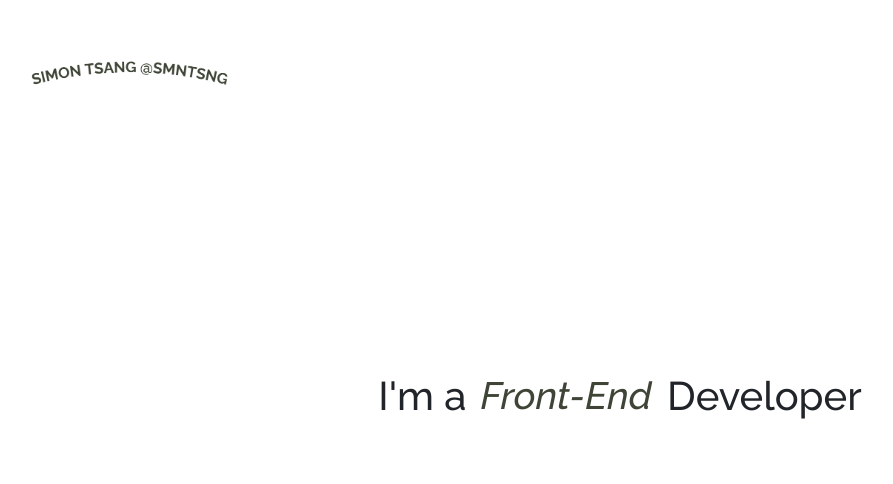
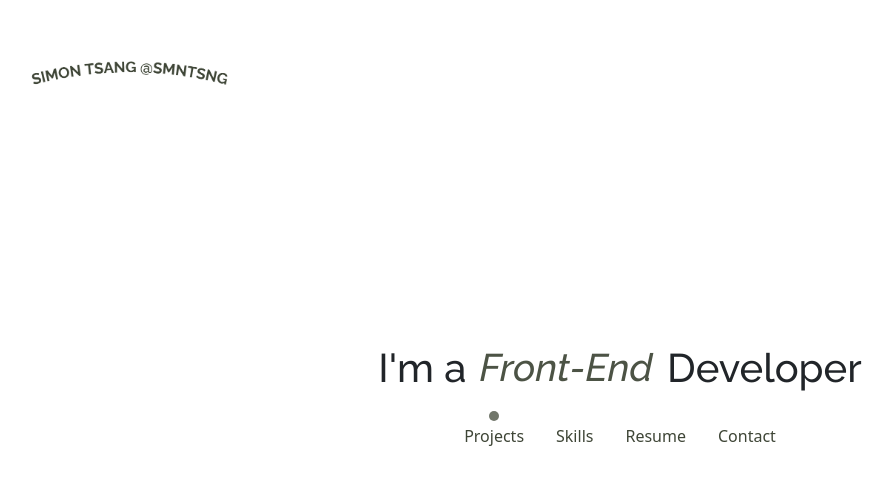
Before and after one commit to smntsng/simontsang-portfolio, a React (Vite) app: page /home in a window 1280 px wide. Shown: the top 484 px of the page, without its empty margins (20-913 px from the left). Built offline with nearby package versions, Linux system fonts and the light colour scheme.

Commit message:
updated tabs styling

```diff
--- /dev/null
+++ b/src/components/Tabs/Tabs.css
@@ -0,0 +1,29 @@
+
+.custom-nav-link {
+    position: relative;
+    text-decoration: none;
+    color: #3e4536 !important;
+}
+
+.custom-nav-link.active::after {
+    content: '';
+    position: absolute;
+    width: 10px;
+    height: 10px;
+    background-color: #71766a;
+    border-radius: 50%;
+    bottom: 35px;
+    left: 50%;
+    transform: translateX(-50%);
+}
+
+.custom-nav {
+    display: flex;
+    justify-content: center;
+    margin-top: 5%;
+}
+
+/* Change color on hover */
+.custom-nav-link:hover {
+    color: #82857a !important; ; /* Change to your desired color */
+}
--- /dev/null
+++ b/src/components/Tabs/Tabs.jsx
@@ -0,0 +1,29 @@
+// Tabs.js
+import React from 'react';
+import './Tabs.css';
+import Nav from 'react-bootstrap/Nav';
+
+const Tabs = () => {
+    return (
+        <div className="custom-nav">
+            <Nav variant="custom"  defaultActiveKey="/home">
+                <Nav.Item>
+                    <Nav.Link className="custom-nav-link" href="/home">Projects</Nav.Link>
+                </Nav.Item>
+                <Nav.Item>
+                    <Nav.Link className="custom-nav-link" eventKey="link-1">Skills</Nav.Link>
+                </Nav.Item>
+                <Nav.Item>
+                    <Nav.Link className="custom-nav-link" eventKey="link-2">Resume</Nav.Link>
+                </Nav.Item>
+                <Nav.Item>
+                <Nav.Item>
+                    <Nav.Link className="custom-nav-link" eventKey="link-3">Contact</Nav.Link>
+                </Nav.Item>
+                </Nav.Item>
+            </Nav>
+        </div>
+    );
+}
+
+export default Tabs;
--- a/src/index.css
+++ b/src/index.css
@@ -1,6 +1,4 @@
-:root {
 
-}
 
 body{
     background-color:#E3E2DD ;
--- a/src/pages/Home.jsx
+++ b/src/pages/Home.jsx
@@ -1,5 +1,6 @@
 import Title from '../components/Title/Title';
 import '../assets/css/style.css'
+import Tabs from '../components/Tabs/Tabs';
 
 
 const Home = () => {
@@ -8,6 +9,7 @@ const Home = () => {
     return (
         <>
     <Title/>
+    <Tabs/>
         </>
     )
 }
```
